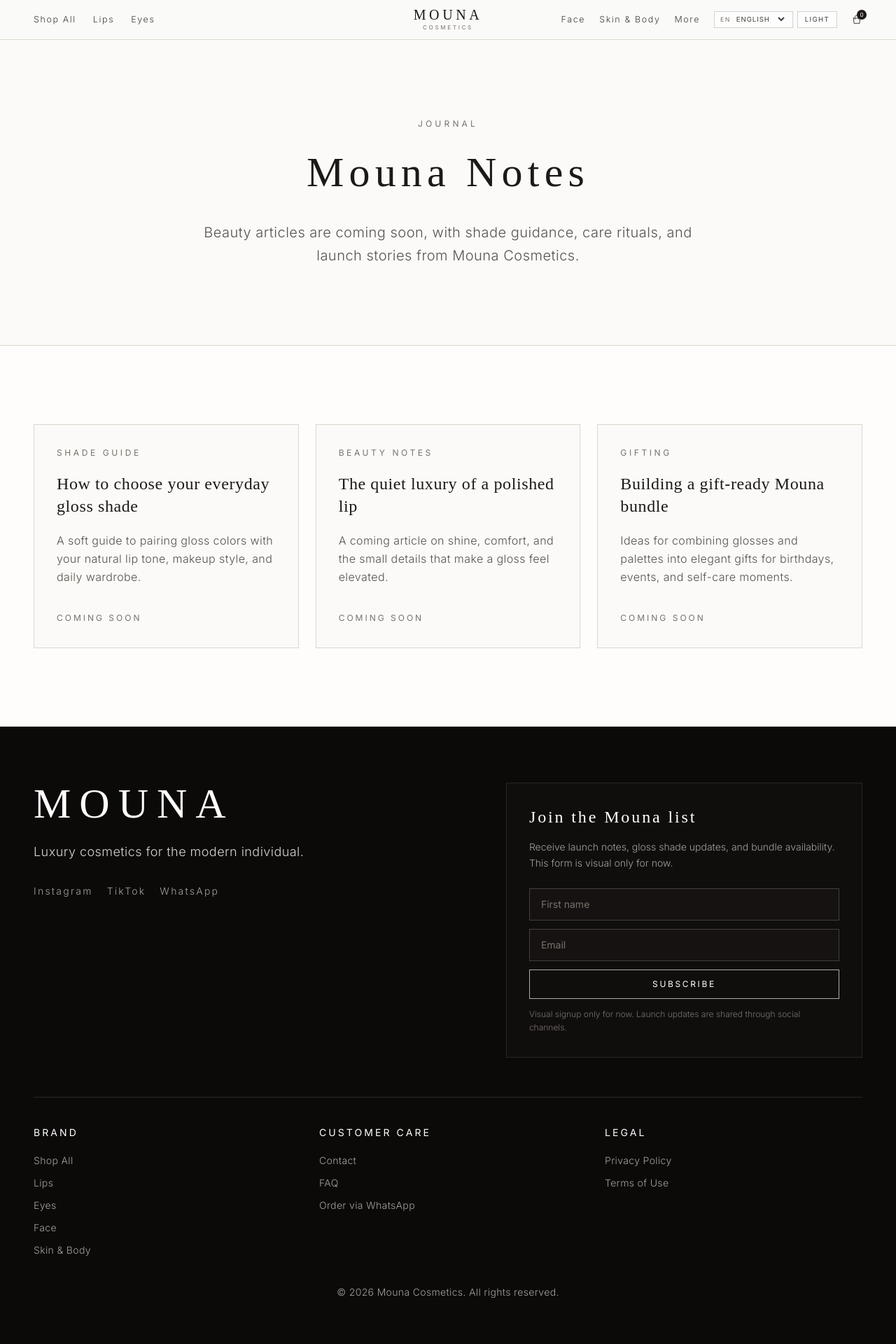
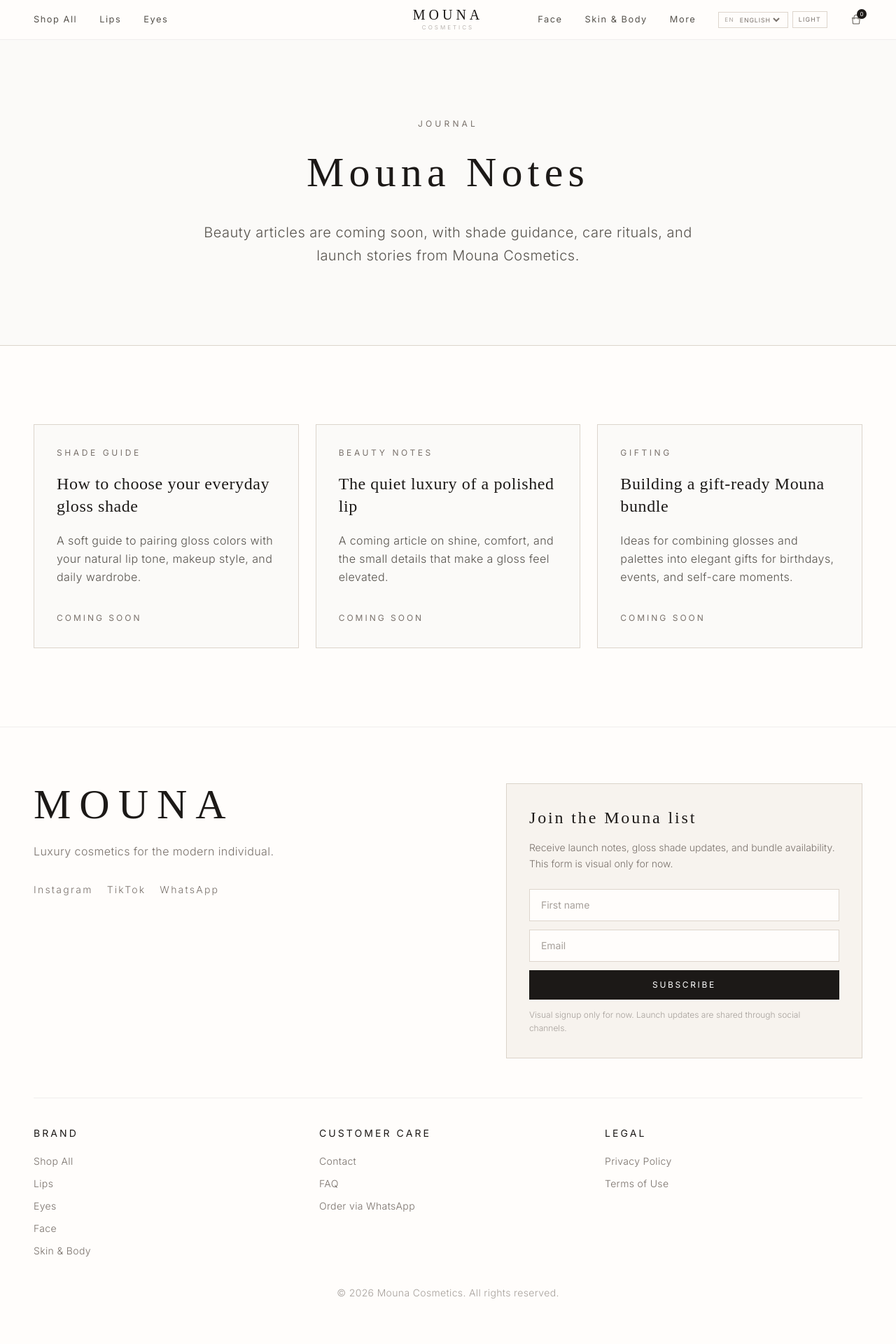
Before and after one commit to yopisimoni/mouna-cosmetics, a Next.js app: page /blog in a window 1280 px wide. Shown: the top 1920 px of the page at 70% size. Built offline with nearby package versions, Linux system fonts and the light colour scheme; a web font is replaced by a local one.

Commit message:
Refine premium header and light footer

```diff
--- a/app/components/HeaderControls.tsx
+++ b/app/components/HeaderControls.tsx
@@ -36,15 +36,15 @@ export function HeaderControls() {
       <label className="sr-only" htmlFor="mouna-language">
         {dictionary.common.language}
       </label>
-      <div className="flex items-center border border-stone-300 bg-white/70 px-2 py-1 text-stone-700">
-        <span className="mr-1 text-[0.55rem] uppercase tracking-[0.16em] text-stone-500">
+      <div className="flex items-center border border-stone-200 bg-white px-2 py-1 text-stone-500">
+        <span className="mr-1 text-[0.5rem] uppercase tracking-[0.16em] text-stone-400">
           {selectedLanguage.shortLabel}
         </span>
         <select
           id="mouna-language"
           value={language}
           onChange={(event) => handleLanguageChange(event.target.value)}
-          className="max-w-20 bg-transparent text-[0.6rem] uppercase tracking-[0.1em] outline-none"
+          className="max-w-16 bg-transparent text-[0.55rem] uppercase tracking-[0.1em] outline-none cursor-pointer"
           aria-label={dictionary.common.language}
         >
           {languages.map((item) => (
@@ -58,7 +58,7 @@ export function HeaderControls() {
         type="button"
         onClick={handleThemeToggle}
         aria-pressed={theme === "dark"}
-        className="border border-stone-300 bg-white/70 px-2.5 py-1 text-[0.6rem] uppercase tracking-[0.14em] text-stone-700 hover:border-stone-900 hover:text-stone-900 transition-colors duration-300"
+        className="border border-stone-200 bg-white px-2 py-1 text-[0.55rem] uppercase tracking-[0.14em] text-stone-500 hover:border-stone-400 hover:text-stone-900 transition-colors duration-300"
       >
         {theme === "dark" ? dictionary.common.dark : dictionary.common.light}
       </button>
--- a/app/components/SiteFooter.tsx
+++ b/app/components/SiteFooter.tsx
@@ -24,27 +24,28 @@ export function SiteFooter() {
   ];
 
   return (
-    <footer className="bg-stone-950 text-stone-400 py-16 sm:py-20">
+    <footer className="bg-white border-t border-stone-200/60 text-stone-600 py-16 sm:py-20">
       <div className="max-w-7xl mx-auto px-6 sm:px-8 lg:px-12">
+        {/* Top section: brand + newsletter */}
         <div className="grid grid-cols-1 lg:grid-cols-[1.2fr_1fr] gap-12 lg:gap-16 mb-14">
           <div>
-            <h3 className="text-white text-5xl sm:text-6xl font-light mb-6 tracking-[0.2em] font-['var(--font-playfair)']">
+            <h3 className="text-stone-900 text-5xl sm:text-6xl font-light mb-6 tracking-[0.2em] font-['var(--font-playfair)']">
               {dictionary.common.brand}
             </h3>
-            <p className="text-lg text-stone-300 font-light tracking-wide leading-relaxed max-w-xl mb-8">
+            <p className="text-base text-stone-500 font-light tracking-wide leading-relaxed max-w-xl mb-8">
               {dictionary.common.footerTagline}
             </p>
             <div className="flex flex-wrap gap-5 text-sm font-light tracking-[0.16em]">
-              <a href={socialLinks.instagram} target="_blank" rel="noopener noreferrer" className="hover:text-white transition-colors duration-300">{dictionary.common.instagram}</a>
-              <a href={socialLinks.tiktok} target="_blank" rel="noopener noreferrer" className="hover:text-white transition-colors duration-300">{dictionary.common.tiktok}</a>
-              <a href={getWhatsappOrderLink()} target="_blank" rel="noopener noreferrer" className="hover:text-white transition-colors duration-300">{dictionary.common.whatsapp}</a>
+              <a href={socialLinks.instagram} target="_blank" rel="noopener noreferrer" className="text-stone-500 hover:text-stone-900 transition-colors duration-300">{dictionary.common.instagram}</a>
+              <a href={socialLinks.tiktok} target="_blank" rel="noopener noreferrer" className="text-stone-500 hover:text-stone-900 transition-colors duration-300">{dictionary.common.tiktok}</a>
+              <a href={getWhatsappOrderLink()} target="_blank" rel="noopener noreferrer" className="text-stone-500 hover:text-stone-900 transition-colors duration-300">{dictionary.common.whatsapp}</a>
             </div>
           </div>
-          <div className="border border-stone-800 bg-stone-900/30 p-6 sm:p-8">
-            <h3 className="text-white text-2xl font-light mb-4 tracking-[0.12em] font-['var(--font-playfair)']">
+          <div className="border border-stone-200 bg-stone-50/50 p-6 sm:p-8">
+            <h3 className="text-stone-900 text-2xl font-light mb-4 tracking-[0.12em] font-['var(--font-playfair)']">
               Join the Mouna list
             </h3>
-            <p className="text-sm font-light leading-relaxed text-stone-400 mb-6">
+            <p className="text-sm font-light leading-relaxed text-stone-500 mb-6">
               Receive launch notes, gloss shade updates, and bundle availability. This form is visual only for now.
             </p>
             <form className="space-y-3" aria-label="Newsletter signup coming soon">
@@ -52,59 +53,63 @@ export function SiteFooter() {
                 type="text"
                 name="first-name"
                 placeholder="First name"
-                className="w-full border border-stone-700 bg-stone-900/40 px-4 py-3 text-sm text-white placeholder:text-stone-500 outline-none focus:border-stone-300"
+                className="w-full border border-stone-200 bg-white px-4 py-3 text-sm text-stone-900 placeholder:text-stone-400 outline-none focus:border-stone-400"
               />
               <input
                 type="email"
                 name="email"
                 placeholder="Email"
-                className="w-full border border-stone-700 bg-stone-900/40 px-4 py-3 text-sm text-white placeholder:text-stone-500 outline-none focus:border-stone-300"
+                className="w-full border border-stone-200 bg-white px-4 py-3 text-sm text-stone-900 placeholder:text-stone-400 outline-none focus:border-stone-400"
               />
               <button
                 type="button"
-                className="w-full border border-stone-200 px-4 py-3 text-xs uppercase tracking-[0.22em] text-white hover:bg-white hover:text-stone-950 transition-colors duration-300"
+                className="w-full border border-stone-900 bg-stone-900 px-4 py-3 text-xs uppercase tracking-[0.22em] text-white hover:bg-stone-800 transition-colors duration-300"
               >
                 Subscribe
               </button>
-              <p className="text-xs font-light leading-relaxed text-stone-500">
+              <p className="text-xs font-light leading-relaxed text-stone-400">
                 Visual signup only for now. Launch updates are shared through social channels.
               </p>
             </form>
           </div>
         </div>
-        <div className="grid grid-cols-1 sm:grid-cols-3 gap-10 border-t border-stone-800 pt-10 mb-10">
+
+        {/* Link columns */}
+        <div className="grid grid-cols-1 sm:grid-cols-3 gap-10 border-t border-stone-200/60 pt-10 mb-10">
           <div>
-            <h4 className="text-white text-sm uppercase tracking-[0.22em] mb-5">Brand</h4>
+            <h4 className="text-stone-900 text-sm uppercase tracking-[0.22em] mb-5">Brand</h4>
             <ul className="space-y-3 text-sm font-light tracking-wide">
               {brandLinks.map((link) => (
-                <li key={link.href}><Link href={link.href} className="hover:text-white transition-colors duration-300">{link.label}</Link></li>
+                <li key={link.href}><Link href={link.href} className="text-stone-500 hover:text-stone-900 transition-colors duration-300">{link.label}</Link></li>
               ))}
             </ul>
           </div>
           <div>
-            <h4 className="text-white text-sm uppercase tracking-[0.22em] mb-5">Customer Care</h4>
+            <h4 className="text-stone-900 text-sm uppercase tracking-[0.22em] mb-5">Customer Care</h4>
             <ul className="space-y-3 text-sm font-light tracking-wide">
               {careLinks.map((link) => (
                 <li key={link.href}>
                   {link.external ? (
-                    <a href={link.href} target="_blank" rel="noopener noreferrer" className="hover:text-white transition-colors duration-300">{link.label}</a>
+                    <a href={link.href} target="_blank" rel="noopener noreferrer" className="text-stone-500 hover:text-stone-900 transition-colors duration-300">{link.label}</a>
                   ) : (
-                    <Link href={link.href} className="hover:text-white transition-colors duration-300">{link.label}</Link>
+                    <Link href={link.href} className="text-stone-500 hover:text-stone-900 transition-colors duration-300">{link.label}</Link>
                   )}
                 </li>
               ))}
             </ul>
           </div>
           <div>
-            <h4 className="text-white text-sm uppercase tracking-[0.22em] mb-5">Legal</h4>
+            <h4 className="text-stone-900 text-sm uppercase tracking-[0.22em] mb-5">Legal</h4>
             <ul className="space-y-3 text-sm font-light tracking-wide">
               {legalLinks.map((link) => (
-                <li key={link.href}><Link href={link.href} className="hover:text-white transition-colors duration-300">{link.label}</Link></li>
+                <li key={link.href}><Link href={link.href} className="text-stone-500 hover:text-stone-900 transition-colors duration-300">{link.label}</Link></li>
               ))}
             </ul>
           </div>
         </div>
-        <div className="text-center text-sm font-light tracking-wide">
+
+        {/* Copyright */}
+        <div className="text-center text-sm font-light tracking-wide text-stone-400">
           <p>&copy; 2026 Mouna Cosmetics. {dictionary.common.rights}</p>
         </div>
       </div>
--- a/app/components/SiteHeader.tsx
+++ b/app/components/SiteHeader.tsx
@@ -9,17 +9,17 @@ export function SiteHeader() {
   const { dictionary } = useI18n();
 
   return (
-    <nav className="sticky top-0 z-50 bg-stone-50/95 backdrop-blur-md border-b border-stone-200/50 transition-all duration-300">
+    <header className="sticky top-0 z-50 bg-white border-b border-stone-200/60 transition-all duration-300">
       <div className="max-w-7xl mx-auto px-5 sm:px-7 lg:px-10 xl:px-12">
         {/* Desktop: left nav | centered logo | right nav + controls + cart */}
         <div className="hidden lg:grid grid-cols-[1fr_auto_1fr] items-center h-14">
           {/* Left nav */}
-          <div className="flex items-center gap-5 xl:gap-6">
+          <div className="flex items-center gap-6 xl:gap-8">
             {mainNavLinks.slice(0, 3).map((link) => (
               <Link
                 key={link.href}
                 href={link.href}
-                className="whitespace-nowrap text-stone-700 hover:text-stone-950 transition-all duration-300 text-[0.78rem] tracking-[0.13em] font-light"
+                className="whitespace-nowrap text-stone-600 hover:text-stone-900 transition-all duration-300 text-[0.8rem] tracking-[0.12em] font-normal"
               >
                 {link.label}
               </Link>
@@ -29,48 +29,48 @@ export function SiteHeader() {
           {/* Centered logo */}
           <Link href="/" className="justify-self-center text-center">
             <div className="flex flex-col items-center">
-              <span className="text-lg sm:text-xl font-light tracking-[0.23em] text-stone-900 font-['var(--font-playfair)'] leading-none">
+              <span className="text-xl font-light tracking-[0.25em] text-stone-900 font-['var(--font-playfair)'] leading-none">
                 {dictionary.common.brand}
               </span>
-              <span className="text-[0.5rem] tracking-[0.34em] text-stone-500 mt-0.5 uppercase">
+              <span className="text-[0.5rem] tracking-[0.38em] text-stone-400 mt-0.5 uppercase font-light">
                 {dictionary.common.cosmetics}
               </span>
             </div>
           </Link>
 
           {/* Right nav + controls + cart */}
-          <div className="flex items-center justify-end gap-5 xl:gap-5">
+          <div className="flex items-center justify-end gap-6 xl:gap-8">
             {mainNavLinks.slice(3).map((link) => (
               <Link
                 key={link.href}
                 href={link.href}
-                className="whitespace-nowrap text-stone-700 hover:text-stone-950 transition-all duration-300 text-[0.78rem] tracking-[0.13em] font-light"
+                className="whitespace-nowrap text-stone-600 hover:text-stone-900 transition-all duration-300 text-[0.8rem] tracking-[0.12em] font-normal"
               >
                 {link.label}
               </Link>
             ))}
-            <div className="hidden xl:block">
+            <div className="hidden xl:flex items-center gap-2">
               <HeaderControls />
             </div>
             <Link
               href="/product/lip-gloss"
               aria-label="Cart coming soon. Order via WhatsApp."
-              className="relative text-stone-700 hover:text-stone-950 transition-colors"
+              className="relative text-stone-600 hover:text-stone-900 transition-colors"
             >
               <span className="sr-only">Cart coming soon</span>
-              <svg className="h-4 w-4" fill="none" viewBox="0 0 24 24" stroke="currentColor">
-                <path strokeLinecap="round" strokeLinejoin="round" strokeWidth={1.5} d="M16 11V7a4 4 0 10-8 0v4M5 9h14l-1 11H6L5 9z" />
+              <svg className="h-[18px] w-[18px]" fill="none" viewBox="0 0 24 24" stroke="currentColor" strokeWidth={1.3}>
+                <path strokeLinecap="round" strokeLinejoin="round" d="M16 11V7a4 4 0 10-8 0v4M5 9h14l-1 11H6L5 9z" />
               </svg>
               <span className="absolute -right-1.5 -top-1.5 h-3.5 min-w-3.5 px-1 rounded-full bg-stone-900 text-white text-[0.5rem] leading-3.5 text-center">0</span>
             </Link>
           </div>
         </div>
 
-        {/* Tablet: logo row + nav row */}
+        {/* Tablet / Mobile */}
         <div className="lg:hidden">
           {/* Logo row */}
           <div className="flex items-center justify-between h-12">
-            <div className="flex items-center gap-3 text-[0.65rem] uppercase tracking-[0.14em] text-stone-600">
+            <div className="flex items-center gap-3 text-[0.65rem] uppercase tracking-[0.14em] text-stone-500">
               <Link href="/shop" className="hover:text-stone-900 transition-colors">
                 Shop
               </Link>
@@ -80,10 +80,10 @@ export function SiteHeader() {
             </div>
             <Link href="/" className="text-center">
               <div className="flex flex-col items-center">
-                <span className="text-base font-light tracking-[0.23em] text-stone-900 font-['var(--font-playfair)'] leading-none">
+                <span className="text-base font-light tracking-[0.25em] text-stone-900 font-['var(--font-playfair)'] leading-none">
                   {dictionary.common.brand}
                 </span>
-                <span className="text-[0.48rem] tracking-[0.34em] text-stone-500 mt-0.5 uppercase">
+                <span className="text-[0.48rem] tracking-[0.38em] text-stone-400 mt-0.5 uppercase font-light">
                   {dictionary.common.cosmetics}
                 </span>
               </div>
@@ -92,24 +92,24 @@ export function SiteHeader() {
               <Link
                 href="/product/lip-gloss"
                 aria-label="Cart coming soon. Order via WhatsApp."
-                className="relative text-stone-700 hover:text-stone-950 transition-colors"
+                className="relative text-stone-600 hover:text-stone-900 transition-colors"
               >
                 <span className="sr-only">Cart coming soon</span>
-                <svg className="h-4 w-4" fill="none" viewBox="0 0 24 24" stroke="currentColor">
-                  <path strokeLinecap="round" strokeLinejoin="round" strokeWidth={1.5} d="M16 11V7a4 4 0 10-8 0v4M5 9h14l-1 11H6L5 9z" />
+                <svg className="h-[18px] w-[18px]" fill="none" viewBox="0 0 24 24" stroke="currentColor" strokeWidth={1.3}>
+                  <path strokeLinecap="round" strokeLinejoin="round" d="M16 11V7a4 4 0 10-8 0v4M5 9h14l-1 11H6L5 9z" />
                 </svg>
               </Link>
             </div>
           </div>
 
           {/* Tablet nav row */}
-          <div className="hidden md:flex items-center justify-between border-t border-stone-200/70 py-2">
-            <div className="flex flex-wrap gap-x-4 gap-y-1.5 text-[0.65rem] uppercase tracking-[0.14em] text-stone-600">
+          <div className="hidden md:flex items-center justify-between border-t border-stone-200/60 py-2">
+            <div className="flex flex-wrap gap-x-4 gap-y-1.5 text-[0.65rem] uppercase tracking-[0.14em] text-stone-500">
               {mainNavLinks.slice(2).map((link) => (
                 <Link
                   key={link.href}
                   href={link.href}
-                  className="hover:text-stone-950 transition-colors"
+                  className="hover:text-stone-900 transition-colors"
                 >
                   {link.label}
                 </Link>
@@ -119,8 +119,8 @@ export function SiteHeader() {
           </div>
 
           {/* Mobile nav row */}
-          <div className="md:hidden border-t border-stone-200/70 py-2">
-            <div className="flex justify-between text-[0.6rem] uppercase tracking-[0.14em] text-stone-500 mb-2">
+          <div className="md:hidden border-t border-stone-200/60 py-2">
+            <div className="flex justify-between text-[0.6rem] uppercase tracking-[0.14em] text-stone-400 mb-2">
               <Link href="/shop/eyes" className="hover:text-stone-900 transition-colors">
                 Eyes
               </Link>
@@ -143,6 +143,6 @@ export function SiteHeader() {
           </div>
         </div>
       </div>
-    </nav>
+    </header>
   );
 }
--- a/app/globals.css
+++ b/app/globals.css
@@ -75,6 +75,56 @@ select {
 
 .dark .bg-stone-50\/95 {
   background-color: rgb(10 8 7 / 0.96);
+}
+
+.dark header.bg-white {
+  background-color: #0c0a09;
+}
+
+.dark footer.bg-white {
+  background-color: #0c0a09;
+}
+
+.dark footer .text-stone-900 {
+  color: #fafaf9;
+}
+
+.dark footer .text-stone-500,
+.dark footer .text-stone-600 {
+  color: #d6d3d1;
+}
+
+.dark footer .text-stone-400 {
+  color: #a8a29e;
+}
+
+.dark footer .border-stone-200\/60,
+.dark footer .border-stone-200 {
+  border-color: rgb(120 113 108 / 0.4);
+}
+
+.dark footer .bg-stone-50\/50 {
+  background-color: rgb(28 23 20 / 0.6);
+}
+
+.dark footer input {
+  background-color: #1c1917;
+  border-color: rgb(120 113 108 / 0.4);
+  color: #fafaf9;
+}
+
+.dark footer input::placeholder {
+  color: #78716c;
+}
+
+.dark footer button.bg-stone-900 {
+  background-color: #fafaf9;
+  color: #1c1917;
+  border-color: #fafaf9;
+}
+
+.dark footer button.bg-stone-900:hover {
+  background-color: #e7e5e4;
 }
 
 .dark .bg-stone-50\/50 {
```
